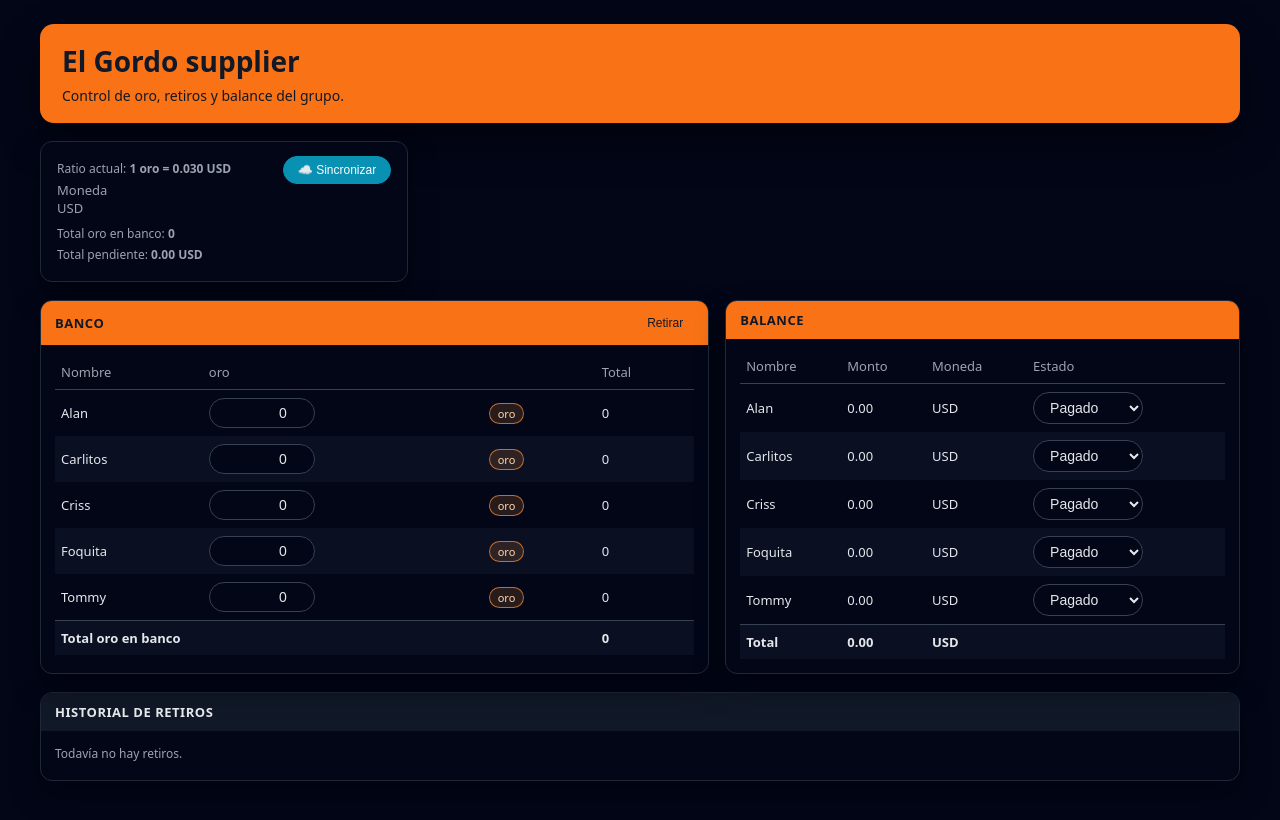
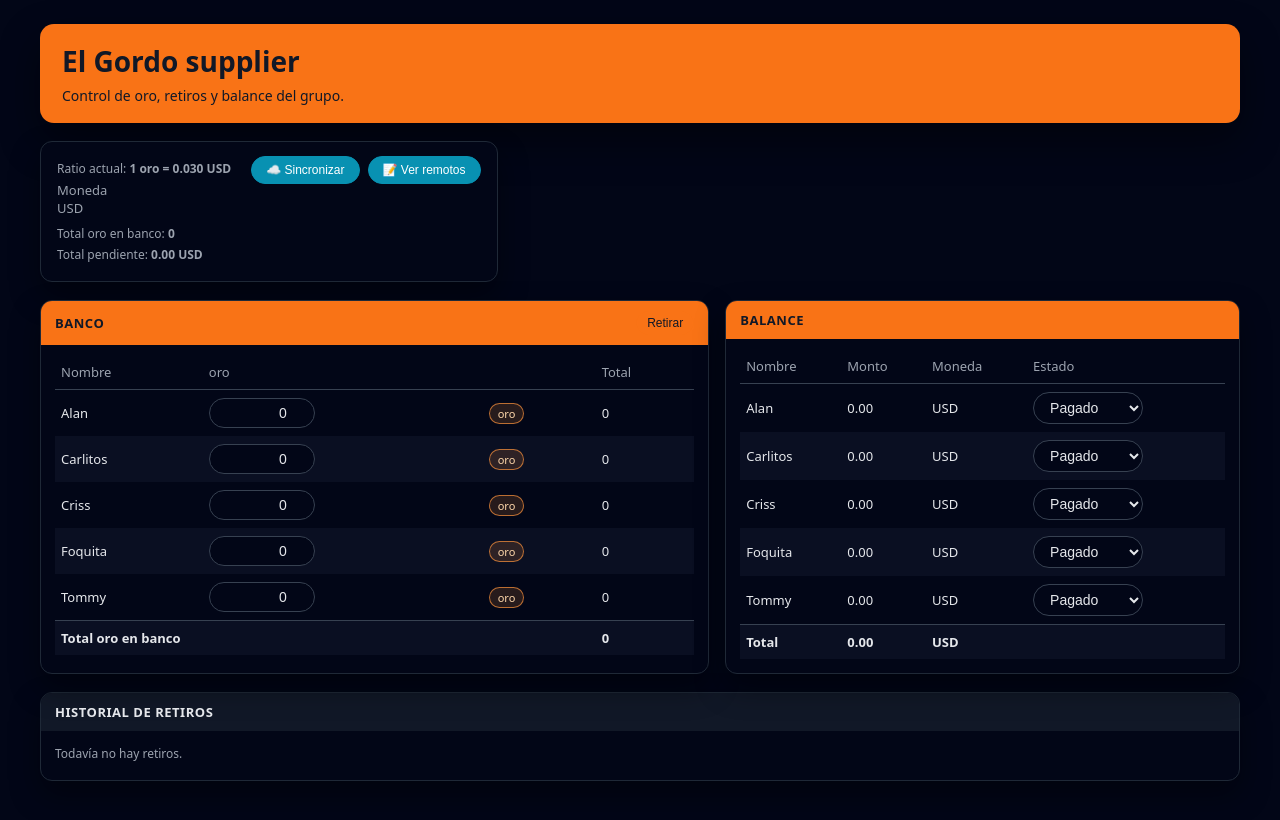
Before and after one commit to Crissxp/currency-grupo, a Next.js app: page / in a window 1280 px wide. Shown: the top 820 px of the page. Built offline with nearby package versions, Linux system fonts and the light colour scheme.

Commit message:
deply load endpint and button

```diff
--- /dev/null
+++ b/app/api/load/route.ts
@@ -0,0 +1,22 @@
+import { getAllWithdrawals } from '@/lib/googleSheets';
+import { NextResponse } from 'next/server';
+
+export async function GET() {
+  try {
+    const rows = await getAllWithdrawals();
+    // rows: array of arrays [fecha,nombre,oro,tasa,usd,estado]
+    const data = (rows || []).map((r) => ({
+      fecha: r[0] || null,
+      nombre: r[1] || null,
+      oro: r[2] ? Number(r[2]) : 0,
+      tasa: r[3] ? Number(r[3]) : 0,
+      usd: r[4] ? Number(r[4]) : 0,
+      estado: r[5] || null,
+    }));
+
+    return NextResponse.json({ success: true, data });
+  } catch (error) {
+    console.error('Error loading sheet:', error);
+    return NextResponse.json({ success: false, message: 'Error loading sheet' }, { status: 500 });
+  }
+}
--- a/app/page.tsx
+++ b/app/page.tsx
@@ -335,6 +335,23 @@ export default function HomePage() {
                 >
                   {sincronizando ? '⏳ Sincronizando...' : '☁️ Sincronizar'}
                 </button>
+                <button
+                  onClick={async () => {
+                    try {
+                      const res = await fetch('/api/load');
+                      const json = await res.json();
+                      console.log('remote rows', json);
+                      alert('Datos remotos en consola');
+                    } catch (e) {
+                      console.error(e);
+                      alert('Error cargando datos remotos');
+                    }
+                  }}
+                  className="btn-sync"
+                  style={{ marginLeft: '8px' }}
+                >
+                  📝 Ver remotos
+                </button>
                 {ultimaSincronizacion && (
                   <p className="caption" style={{ marginTop: '8px', fontSize: '11px', color: '#9ca3af' }}>
                     Última: {ultimaSincronizacion}
```
Also changed, not shown: 1 other file (tests, documents, lock files or other folders).
